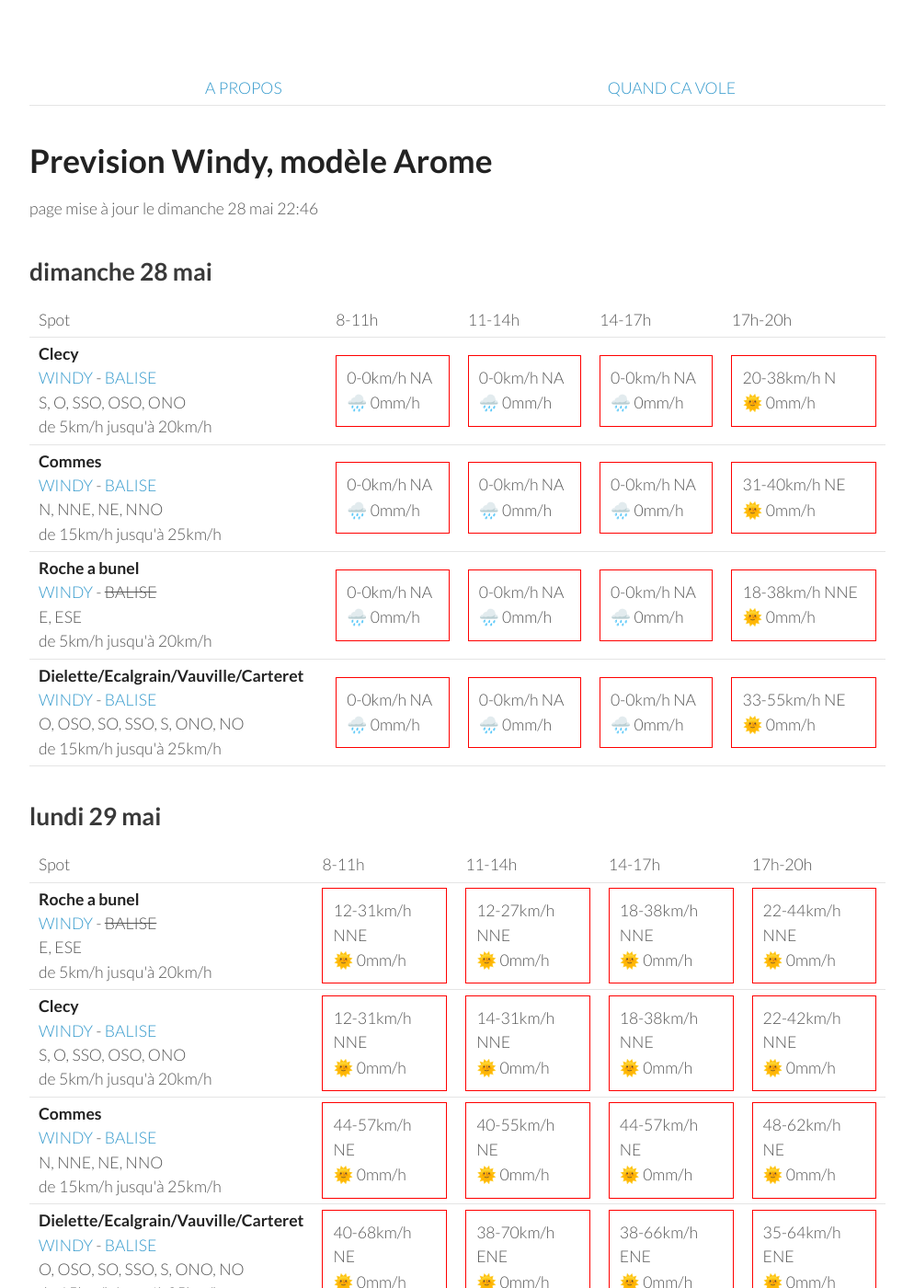
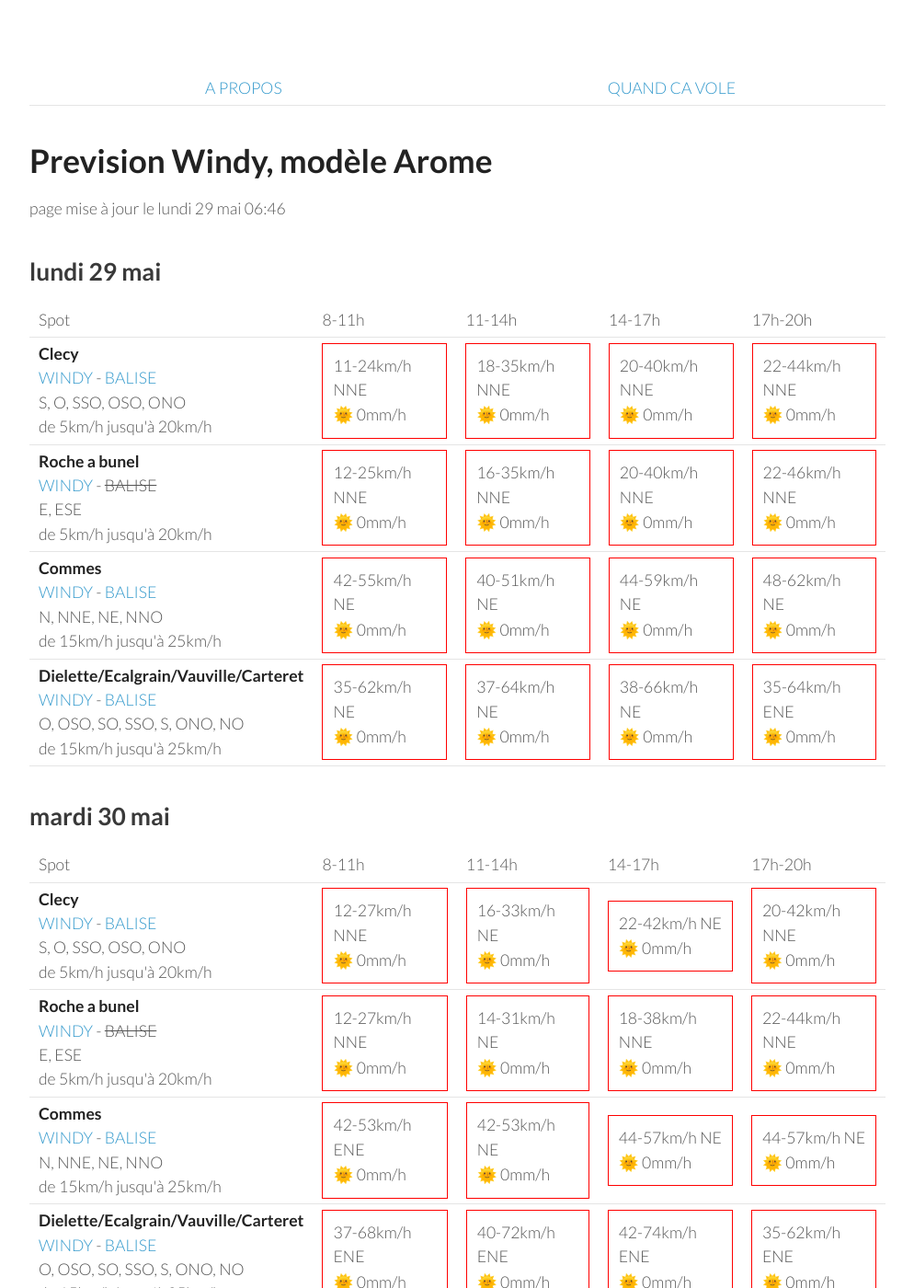
Before and after one commit to parapente-dans-le-nord/parapente-dans-le-nord.github.io, a Jekyll site: the page built from normandie.markdown, in a window 1280 px wide and 1400 px high. Shown: the whole window at 92% size, without its empty margins (26-1020 px from the left). Built offline with Jekyll 4.4.1, drawn with Linux system fonts in a browser that asks for light colours; some of the changed text lies outside the part shown.

Commit message:
update index.markdown

```diff
--- a/normandie.markdown
+++ b/normandie.markdown
@@ -7,9 +7,9 @@ title:  "Tous les spots"
 {: .links}
 
 # Prevision Windy, modèle Arome
-page mise à jour le dimanche 28 mai 22:46
+page mise à jour le lundi 29 mai 06:46
 
-## dimanche 28 mai
+## lundi 29 mai
 
 {::nomarkdown}
 <table>
@@ -24,81 +24,29 @@ page mise à jour le dimanche 28 mai 22:46
 <tr>
         <td><strong>Clecy</strong><br><a href="https://windy.com/48.929/-0.470?48.516,-0.470,8">WINDY</a> - <span class=""><a href="http://www.balisemeteo.com/balise.php?idBalise=122">BALISE</a> </span><br> <span class="vent-favorable">S, O, SSO, OSO, ONO</span><br><span class="force-vent">de 5km/h jusqu'à 20km/h</span> </td>
 
-            <td><div class="not-flyable"><p>0-0km/h NA</p><p>🌧️ 0mm/h</p></div></td>
-            <td><div class="not-flyable"><p>0-0km/h NA</p><p>🌧️ 0mm/h</p></div></td>
-            <td><div class="not-flyable"><p>0-0km/h NA</p><p>🌧️ 0mm/h</p></div></td>
-            <td><div class="not-flyable"><p>20-38km/h N</p><p>🌞 0mm/h</p></div></td>
+            <td><div class="not-flyable"><p>11-24km/h NNE</p><p>🌞 0mm/h</p></div></td>
+            <td><div class="not-flyable"><p>18-35km/h NNE</p><p>🌞 0mm/h</p></div></td>
+            <td><div class="not-flyable"><p>20-40km/h NNE</p><p>🌞 0mm/h</p></div></td>
+            <td><div class="not-flyable"><p>22-44km/h NNE</p><p>🌞 0mm/h</p></div></td>
 
-    </tr>
-<tr>
-        <td><strong>Commes</strong><br><a href="https://windy.com/49.346/-0.726?48.936,-0.726,8">WINDY</a> - <span class=""><a href="http://www.balisemeteo.com/balise.php?idBalise=158">BALISE</a> </span><br> <span class="vent-favorable">N, NNE, NE, NNO</span><br><span class="force-vent">de 15km/h jusqu'à 25km/h</span> </td>
-
-            <td><div class="not-flyable"><p>0-0km/h NA</p><p>🌧️ 0mm/h</p></div></td>
-            <td><div class="not-flyable"><p>0-0km/h NA</p><p>🌧️ 0mm/h</p></div></td>
-            <td><div class="not-flyable"><p>0-0km/h NA</p><p>🌧️ 0mm/h</p></div></td>
-            <td><div class="not-flyable"><p>31-40km/h NE</p><p>🌞 0mm/h</p></div></td>
 
     </tr>
 <tr>
         <td><strong>Roche a bunel</strong><br><a href="https://windy.com/48.993/-0.499?48.580,-0.499,8">WINDY</a> - <span class="no-balise"> BALISE </span><br> <span class="vent-favorable">E, ESE</span><br><span class="force-vent">de 5km/h jusqu'à 20km/h</span> </td>
 
-            <td><div class="not-flyable"><p>0-0km/h NA</p><p>🌧️ 0mm/h</p></div></td>
-            <td><div class="not-flyable"><p>0-0km/h NA</p><p>🌧️ 0mm/h</p></div></td>
-            <td><div class="not-flyable"><p>0-0km/h NA</p><p>🌧️ 0mm/h</p></div></td>
-            <td><div class="not-flyable"><p>18-38km/h NNE</p><p>🌞 0mm/h</p></div></td>
-
-    </tr>
-<tr>
-        <td><strong>Dielette/Ecalgrain/Vauville/Carteret</strong><br><a href="https://windy.com/49.650/-1.856?49.243,-1.856,8">WINDY</a> - <span class=""><a href="http://www.balisemeteo.com/balise.php?idBalise=81">BALISE</a> </span><br> <span class="vent-favorable">O, OSO, SO, SSO, S, ONO, NO</span><br><span class="force-vent">de 15km/h jusqu'à 25km/h</span> </td>
-
-            <td><div class="not-flyable"><p>0-0km/h NA</p><p>🌧️ 0mm/h</p></div></td>
-            <td><div class="not-flyable"><p>0-0km/h NA</p><p>🌧️ 0mm/h</p></div></td>
-            <td><div class="not-flyable"><p>0-0km/h NA</p><p>🌧️ 0mm/h</p></div></td>
-            <td><div class="not-flyable"><p>33-55km/h NE</p><p>🌞 0mm/h</p></div></td>
-
-    </tr>
-
-</tbody>
-</table>
-{:/}
-## lundi 29 mai
-
-{::nomarkdown}
-<table>
-  <tbody>
-    <tr>
-      <td>Spot</td>
-      <td>8-11h</td>
-      <td>11-14h</td>
-      <td>14-17h</td>
-      <td>17h-20h</td>
-    </tr>
-<tr>
-        <td><strong>Roche a bunel</strong><br><a href="https://windy.com/48.993/-0.499?48.580,-0.499,8">WINDY</a> - <span class="no-balise"> BALISE </span><br> <span class="vent-favorable">E, ESE</span><br><span class="force-vent">de 5km/h jusqu'à 20km/h</span> </td>
-
-            <td><div class="not-flyable"><p>12-31km/h NNE</p><p>🌞 0mm/h</p></div></td>
-            <td><div class="not-flyable"><p>12-27km/h NNE</p><p>🌞 0mm/h</p></div></td>
-            <td><div class="not-flyable"><p>18-38km/h NNE</p><p>🌞 0mm/h</p></div></td>
-            <td><div class="not-flyable"><p>22-44km/h NNE</p><p>🌞 0mm/h</p></div></td>
-
-
-    </tr>
-<tr>
-        <td><strong>Clecy</strong><br><a href="https://windy.com/48.929/-0.470?48.516,-0.470,8">WINDY</a> - <span class=""><a href="http://www.balisemeteo.com/balise.php?idBalise=122">BALISE</a> </span><br> <span class="vent-favorable">S, O, SSO, OSO, ONO</span><br><span class="force-vent">de 5km/h jusqu'à 20km/h</span> </td>
-
-            <td><div class="not-flyable"><p>12-31km/h NNE</p><p>🌞 0mm/h</p></div></td>
-            <td><div class="not-flyable"><p>14-31km/h NNE</p><p>🌞 0mm/h</p></div></td>
-            <td><div class="not-flyable"><p>18-38km/h NNE</p><p>🌞 0mm/h</p></div></td>
-            <td><div class="not-flyable"><p>22-42km/h NNE</p><p>🌞 0mm/h</p></div></td>
+            <td><div class="not-flyable"><p>12-25km/h NNE</p><p>🌞 0mm/h</p></div></td>
+            <td><div class="not-flyable"><p>16-35km/h NNE</p><p>🌞 0mm/h</p></div></td>
+            <td><div class="not-flyable"><p>20-40km/h NNE</p><p>🌞 0mm/h</p></div></td>
+            <td><div class="not-flyable"><p>22-46km/h NNE</p><p>🌞 0mm/h</p></div></td>
 
 
     </tr>
 <tr>
         <td><strong>Commes</strong><br><a href="https://windy.com/49.346/-0.726?48.936,-0.726,8">WINDY</a> - <span class=""><a href="http://www.balisemeteo.com/balise.php?idBalise=158">BALISE</a> </span><br> <span class="vent-favorable">N, NNE, NE, NNO</span><br><span class="force-vent">de 15km/h jusqu'à 25km/h</span> </td>
 
-            <td><div class="not-flyable"><p>44-57km/h NE</p><p>🌞 0mm/h</p></div></td>
-            <td><div class="not-flyable"><p>40-55km/h NE</p><p>🌞 0mm/h</p></div></td>
-            <td><div class="not-flyable"><p>44-57km/h NE</p><p>🌞 0mm/h</p></div></td>
+            <td><div class="not-flyable"><p>42-55km/h NE</p><p>🌞 0mm/h</p></div></td>
+            <td><div class="not-flyable"><p>40-51km/h NE</p><p>🌞 0mm/h</p></div></td>
+            <td><div class="not-flyable"><p>44-59km/h NE</p><p>🌞 0mm/h</p></div></td>
             <td><div class="not-flyable"><p>48-62km/h NE</p><p>🌞 0mm/h</p></div></td>
 
 
@@ -106,9 +54,9 @@ page mise à jour le dimanche 28 mai 22:46
 <tr>
         <td><strong>Dielette/Ecalgrain/Vauville/Carteret</strong><br><a href="https://windy.com/49.650/-1.856?49.243,-1.856,8">WINDY</a> - <span class=""><a href="http://www.balisemeteo.com/balise.php?idBalise=81">BALISE</a> </span><br> <span class="vent-favorable">O, OSO, SO, SSO, S, ONO, NO</span><br><span class="force-vent">de 15km/h jusqu'à 25km/h</span> </td>
 
-            <td><div class="not-flyable"><p>40-68km/h NE</p><p>🌞 0mm/h</p></div></td>
-            <td><div class="not-flyable"><p>38-70km/h ENE</p><p>🌞 0mm/h</p></div></td>
-            <td><div class="not-flyable"><p>38-66km/h ENE</p><p>🌞 0mm/h</p></div></td>
+            <td><div class="not-flyable"><p>35-62km/h NE</p><p>🌞 0mm/h</p></div></td>
+            <td><div class="not-flyable"><p>37-64km/h NE</p><p>🌞 0mm/h</p></div></td>
+            <td><div class="not-flyable"><p>38-66km/h NE</p><p>🌞 0mm/h</p></div></td>
             <td><div class="not-flyable"><p>35-64km/h ENE</p><p>🌞 0mm/h</p></div></td>
 
 
@@ -133,39 +81,39 @@ page mise à jour le dimanche 28 mai 22:46
         <td><strong>Clecy</strong><br><a href="https://windy.com/48.929/-0.470?48.516,-0.470,8">WINDY</a> - <span class=""><a href="http://www.balisemeteo.com/balise.php?idBalise=122">BALISE</a> </span><br> <span class="vent-favorable">S, O, SSO, OSO, ONO</span><br><span class="force-vent">de 5km/h jusqu'à 20km/h</span> </td>
 
             <td><div class="not-flyable"><p>12-27km/h NNE</p><p>🌞 0mm/h</p></div></td>
-            <td><div class="not-flyable"><p>18-38km/h NE</p><p>🌞 0mm/h</p></div></td>
-            <td><div class="not-flyable"><p>20-42km/h NE</p><p>🌞 0mm/h</p></div></td>
-            <td><div class="not-flyable"><p>22-48km/h NNE</p><p>🌞 0mm/h</p></div></td>
+            <td><div class="not-flyable"><p>16-33km/h NE</p><p>🌞 0mm/h</p></div></td>
+            <td><div class="not-flyable"><p>22-42km/h NE</p><p>🌞 0mm/h</p></div></td>
+            <td><div class="not-flyable"><p>20-42km/h NNE</p><p>🌞 0mm/h</p></div></td>
 
 
     </tr>
 <tr>
         <td><strong>Roche a bunel</strong><br><a href="https://windy.com/48.993/-0.499?48.580,-0.499,8">WINDY</a> - <span class="no-balise"> BALISE </span><br> <span class="vent-favorable">E, ESE</span><br><span class="force-vent">de 5km/h jusqu'à 20km/h</span> </td>
 
-            <td><div class="not-flyable"><p>12-25km/h NNE</p><p>🌞 0mm/h</p></div></td>
-            <td><div class="not-flyable"><p>18-40km/h NE</p><p>🌞 0mm/h</p></div></td>
-            <td><div class="not-flyable"><p>22-46km/h NE</p><p>🌞 0mm/h</p></div></td>
-            <td><div class="not-flyable"><p>24-50km/h NNE</p><p>🌞 0mm/h</p></div></td>
+            <td><div class="not-flyable"><p>12-27km/h NNE</p><p>🌞 0mm/h</p></div></td>
+            <td><div class="not-flyable"><p>14-31km/h NE</p><p>🌞 0mm/h</p></div></td>
+            <td><div class="not-flyable"><p>18-38km/h NNE</p><p>🌞 0mm/h</p></div></td>
+            <td><div class="not-flyable"><p>22-44km/h NNE</p><p>🌞 0mm/h</p></div></td>
 
 
     </tr>
 <tr>
         <td><strong>Commes</strong><br><a href="https://windy.com/49.346/-0.726?48.936,-0.726,8">WINDY</a> - <span class=""><a href="http://www.balisemeteo.com/balise.php?idBalise=158">BALISE</a> </span><br> <span class="vent-favorable">N, NNE, NE, NNO</span><br><span class="force-vent">de 15km/h jusqu'à 25km/h</span> </td>
 
-            <td><div class="not-flyable"><p>38-51km/h ENE</p><p>🌞 0mm/h</p></div></td>
-            <td><div class="not-flyable"><p>33-51km/h NE</p><p>🌞 0mm/h</p></div></td>
-            <td><div class="not-flyable"><p>37-61km/h NE</p><p>🌞 0mm/h</p></div></td>
-            <td><div class="not-flyable"><p>35-61km/h NE</p><p>🌞 0mm/h</p></div></td>
+            <td><div class="not-flyable"><p>42-53km/h ENE</p><p>🌞 0mm/h</p></div></td>
+            <td><div class="not-flyable"><p>42-53km/h NE</p><p>🌞 0mm/h</p></div></td>
+            <td><div class="not-flyable"><p>44-57km/h NE</p><p>🌞 0mm/h</p></div></td>
+            <td><div class="not-flyable"><p>44-57km/h NE</p><p>🌞 0mm/h</p></div></td>
 
 
     </tr>
 <tr>
         <td><strong>Dielette/Ecalgrain/Vauville/Carteret</strong><br><a href="https://windy.com/49.650/-1.856?49.243,-1.856,8">WINDY</a> - <span class=""><a href="http://www.balisemeteo.com/balise.php?idBalise=81">BALISE</a> </span><br> <span class="vent-favorable">O, OSO, SO, SSO, S, ONO, NO</span><br><span class="force-vent">de 15km/h jusqu'à 25km/h</span> </td>
 
-            <td><div class="not-flyable"><p>37-64km/h ENE</p><p>🌞 0mm/h</p></div></td>
-            <td><div class="not-flyable"><p>40-61km/h ENE</p><p>🌞 0mm/h</p></div></td>
-            <td><div class="not-flyable"><p>42-62km/h ENE</p><p>🌞 0mm/h</p></div></td>
-            <td><div class="not-flyable"><p>37-62km/h ENE</p><p>🌞 0mm/h</p></div></td>
+            <td><div class="not-flyable"><p>37-68km/h ENE</p><p>🌞 0mm/h</p></div></td>
+            <td><div class="not-flyable"><p>40-72km/h ENE</p><p>🌞 0mm/h</p></div></td>
+            <td><div class="not-flyable"><p>42-74km/h ENE</p><p>🌞 0mm/h</p></div></td>
+            <td><div class="not-flyable"><p>35-62km/h ENE</p><p>🌞 0mm/h</p></div></td>
 
 
     </tr>
@@ -190,38 +138,38 @@ page mise à jour le dimanche 28 mai 22:46
 
             <td><div class="not-flyable"><p>18-37km/h NE</p><p>🌞 0mm/h</p></div></td>
             <td><div class="not-flyable"><p>14-38km/h NE</p><p>🌞 0mm/h</p></div></td>
-            <td><div class="not-flyable"><p>16-37km/h NNE</p><p>🌞 0mm/h</p></div></td>
-            <td><div class="not-flyable"><p>18-40km/h NNE</p><p>🌞 0mm/h</p></div></td>
+            <td><div class="not-flyable"><p>18-38km/h NNE</p><p>🌞 0mm/h</p></div></td>
+            <td><div class="not-flyable"><p>18-42km/h NNE</p><p>🌞 0mm/h</p></div></td>
 
 
     </tr>
 <tr>
         <td><strong>Commes</strong><br><a href="https://windy.com/49.346/-0.726?48.936,-0.726,8">WINDY</a> - <span class=""><a href="http://www.balisemeteo.com/balise.php?idBalise=158">BALISE</a> </span><br> <span class="vent-favorable">N, NNE, NE, NNO</span><br><span class="force-vent">de 15km/h jusqu'à 25km/h</span> </td>
 
-            <td><div class="not-flyable"><p>31-48km/h NE</p><p>🌞 0mm/h</p></div></td>
+            <td><div class="not-flyable"><p>31-50km/h NE</p><p>🌞 0mm/h</p></div></td>
+            <td><div class="not-flyable"><p>31-50km/h NE</p><p>🌞 0mm/h</p></div></td>
+            <td><div class="not-flyable"><p>31-51km/h NE</p><p>🌞 0mm/h</p></div></td>
             <td><div class="not-flyable"><p>29-50km/h NE</p><p>🌞 0mm/h</p></div></td>
-            <td><div class="not-flyable"><p>27-48km/h NE</p><p>🌞 0mm/h</p></div></td>
-            <td><div class="not-flyable"><p>27-46km/h NE</p><p>🌞 0mm/h</p></div></td>
 
 
     </tr>
 <tr>
         <td><strong>Roche a bunel</strong><br><a href="https://windy.com/48.993/-0.499?48.580,-0.499,8">WINDY</a> - <span class="no-balise"> BALISE </span><br> <span class="vent-favorable">E, ESE</span><br><span class="force-vent">de 5km/h jusqu'à 20km/h</span> </td>
 
-            <td><div class="not-flyable"><p>18-37km/h NE</p><p>🌞 0mm/h</p></div></td>
-            <td><div class="not-flyable"><p>14-40km/h NE</p><p>🌞 0mm/h</p></div></td>
-            <td><div class="not-flyable"><p>16-37km/h NNE</p><p>🌞 0mm/h</p></div></td>
+            <td><div class="not-flyable"><p>20-38km/h NE</p><p>🌞 0mm/h</p></div></td>
+            <td><div class="not-flyable"><p>16-40km/h NE</p><p>🌞 0mm/h</p></div></td>
             <td><div class="not-flyable"><p>18-40km/h NNE</p><p>🌞 0mm/h</p></div></td>
+            <td><div class="not-flyable"><p>20-44km/h NNE</p><p>🌞 0mm/h</p></div></td>
 
 
     </tr>
 <tr>
         <td><strong>Dielette/Ecalgrain/Vauville/Carteret</strong><br><a href="https://windy.com/49.650/-1.856?49.243,-1.856,8">WINDY</a> - <span class=""><a href="http://www.balisemeteo.com/balise.php?idBalise=81">BALISE</a> </span><br> <span class="vent-favorable">O, OSO, SO, SSO, S, ONO, NO</span><br><span class="force-vent">de 15km/h jusqu'à 25km/h</span> </td>
 
-            <td><div class="not-flyable"><p>33-48km/h ENE</p><p>🌞 0mm/h</p></div></td>
+            <td><div class="not-flyable"><p>33-50km/h ENE</p><p>🌞 0mm/h</p></div></td>
             <td><div class="not-flyable"><p>35-51km/h ENE</p><p>🌞 0mm/h</p></div></td>
             <td><div class="not-flyable"><p>35-53km/h ENE</p><p>🌞 0mm/h</p></div></td>
-            <td><div class="not-flyable"><p>33-51km/h NE</p><p>🌞 0mm/h</p></div></td>
+            <td><div class="not-flyable"><p>31-51km/h NE</p><p>🌞 0mm/h</p></div></td>
 
 
     </tr>
@@ -244,8 +192,8 @@ page mise à jour le dimanche 28 mai 22:46
 <tr>
         <td><strong>Clecy</strong><br><a href="https://windy.com/48.929/-0.470?48.516,-0.470,8">WINDY</a> - <span class=""><a href="http://www.balisemeteo.com/balise.php?idBalise=122">BALISE</a> </span><br> <span class="vent-favorable">S, O, SSO, OSO, ONO</span><br><span class="force-vent">de 5km/h jusqu'à 20km/h</span> </td>
 
-            <td><div class="not-flyable"><p>12-24km/h NNE</p><p>🌞 0mm/h</p></div></td>
-            <td><div class="not-flyable"><p>12-31km/h NE</p><p>🌞 0mm/h</p></div></td>
+            <td><div class="not-flyable"><p>12-25km/h NNE</p><p>🌞 0mm/h</p></div></td>
+            <td><div class="not-flyable"><p>14-33km/h NE</p><p>🌞 0mm/h</p></div></td>
             <td><div class="not-flyable"><p>18-38km/h NE</p><p>🌞 0mm/h</p></div></td>
             <td><div class="not-flyable"><p>18-40km/h NNE</p><p>🌞 0mm/h</p></div></td>
 
@@ -254,8 +202,8 @@ page mise à jour le dimanche 28 mai 22:46
 <tr>
         <td><strong>Roche a bunel</strong><br><a href="https://windy.com/48.993/-0.499?48.580,-0.499,8">WINDY</a> - <span class="no-balise"> BALISE </span><br> <span class="vent-favorable">E, ESE</span><br><span class="force-vent">de 5km/h jusqu'à 20km/h</span> </td>
 
-            <td><div class="not-flyable"><p>12-25km/h NNE</p><p>🌞 0mm/h</p></div></td>
-            <td><div class="not-flyable"><p>14-31km/h NE</p><p>🌞 0mm/h</p></div></td>
+            <td><div class="not-flyable"><p>14-29km/h NNE</p><p>🌞 0mm/h</p></div></td>
+            <td><div class="not-flyable"><p>14-33km/h NNE</p><p>🌞 0mm/h</p></div></td>
             <td><div class="not-flyable"><p>18-40km/h NNE</p><p>🌞 0mm/h</p></div></td>
             <td><div class="not-flyable"><p>20-44km/h NNE</p><p>🌞 0mm/h</p></div></td>
 
@@ -264,8 +212,8 @@ page mise à jour le dimanche 28 mai 22:46
 <tr>
         <td><strong>Commes</strong><br><a href="https://windy.com/49.346/-0.726?48.936,-0.726,8">WINDY</a> - <span class=""><a href="http://www.balisemeteo.com/balise.php?idBalise=158">BALISE</a> </span><br> <span class="vent-favorable">N, NNE, NE, NNO</span><br><span class="force-vent">de 15km/h jusqu'à 25km/h</span> </td>
 
-            <td><div class="not-flyable"><p>25-40km/h ENE</p><p>🌞 0mm/h</p></div></td>
-            <td><div class="not-flyable"><p>24-40km/h NE</p><p>🌞 0mm/h</p></div></td>
+            <td><div class="not-flyable"><p>27-42km/h ENE</p><p>🌞 0mm/h</p></div></td>
+            <td><div class="not-flyable"><p>27-44km/h NE</p><p>🌞 0mm/h</p></div></td>
             <td><div class="not-flyable"><p>29-48km/h NE</p><p>🌞 0mm/h</p></div></td>
             <td><div class="not-flyable"><p>31-51km/h NE</p><p>🌞 0mm/h</p></div></td>
 
@@ -274,8 +222,8 @@ page mise à jour le dimanche 28 mai 22:46
 <tr>
         <td><strong>Dielette/Ecalgrain/Vauville/Carteret</strong><br><a href="https://windy.com/49.650/-1.856?49.243,-1.856,8">WINDY</a> - <span class=""><a href="http://www.balisemeteo.com/balise.php?idBalise=81">BALISE</a> </span><br> <span class="vent-favorable">O, OSO, SO, SSO, S, ONO, NO</span><br><span class="force-vent">de 15km/h jusqu'à 25km/h</span> </td>
 
-            <td><div class="not-flyable"><p>27-40km/h ENE</p><p>🌞 0mm/h</p></div></td>
-            <td><div class="not-flyable"><p>33-50km/h ENE</p><p>🌞 0mm/h</p></div></td>
+            <td><div class="not-flyable"><p>33-46km/h ENE</p><p>🌞 0mm/h</p></div></td>
+            <td><div class="not-flyable"><p>35-50km/h ENE</p><p>🌞 0mm/h</p></div></td>
             <td><div class="not-flyable"><p>35-50km/h ENE</p><p>🌞 0mm/h</p></div></td>
             <td><div class="not-flyable"><p>35-53km/h ENE</p><p>🌞 0mm/h</p></div></td>
 
```
